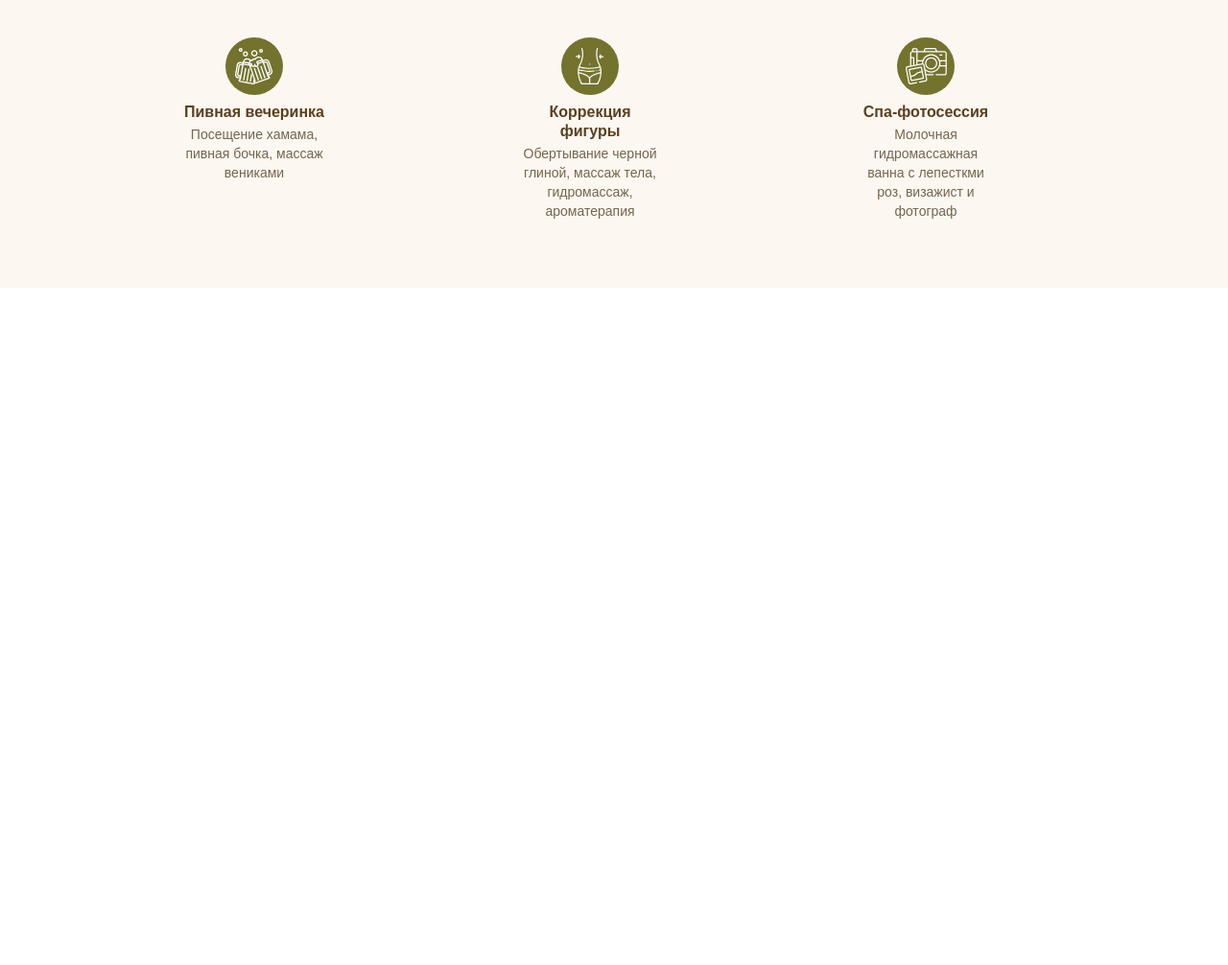
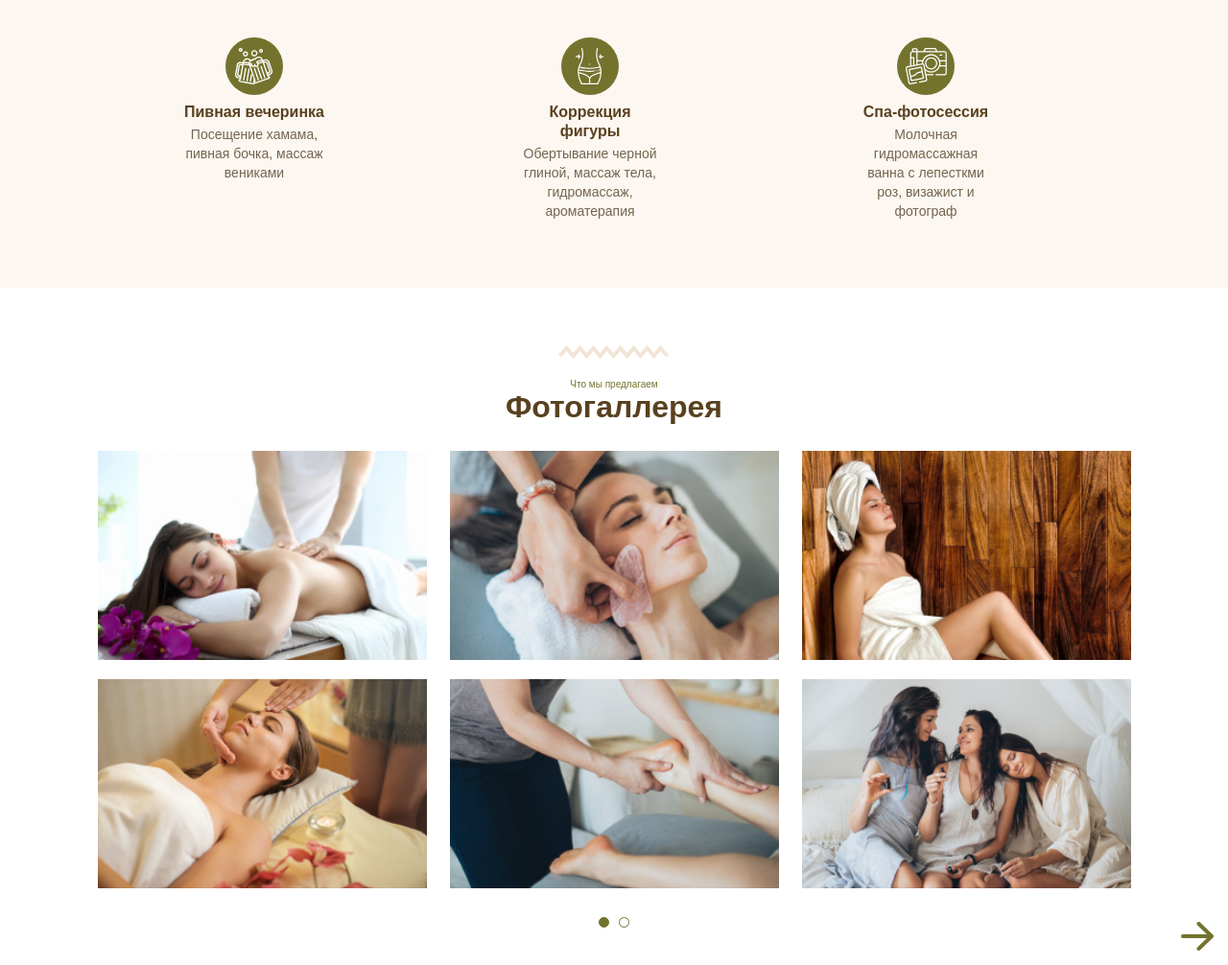
Before and after one commit to OksanaBakuta/spa, a website: page app/index.html in a window 1280 px wide. Shown: the part 2957-3963 px from the top of the page at 96% size. Before the commit the page ends 3257 px from the top, so only its background shows below. Drawn offline with nearby package versions, Linux system fonts and the light colour scheme; files that its build step writes are made by us from their sources; grey boxes are pictures that could not be loaded; files whose address does not match are found by name.

Commit message:
added section gallery

```diff
--- a/app/index.html
+++ b/app/index.html
@@ -534,6 +534,45 @@
       </div>
     </section>
 
+    <section class="gallery">
+      <div class="container">
+        <div class="subtitle">Что мы предлагаем</div>
+        <h4 class="title">Фотогаллерея</h4>
+        <div class="gallery__slider">
+          <div class="gallery__item">
+            <img class="gallery__item-img" src="images/gallery/1.jpg" alt="photo">
+          </div>
+          <div class="gallery__item">
+            <img class="gallery__item-img" src="images/gallery/2.jpg" alt="photo">
+          </div>
+          <div class="gallery__item">
+            <img class="gallery__item-img" src="images/gallery/3.jpg" alt="photo">
+          </div>
+          <div class="gallery__item">
+            <img class="gallery__item-img" src="images/gallery/4.jpg" alt="photo">
+          </div>
+          <div class="gallery__item">
+            <img class="gallery__item-img" src="images/gallery/5.jpg" alt="photo">
+          </div>
+          <div class="gallery__item">
+            <img class="gallery__item-img" src="images/gallery/6.jpg" alt="photo">
+          </div>
+          <div class="gallery__item">
+            <img class="gallery__item-img" src="images/services/1.1.jpg" alt="photo">
+          </div>
+          <div class="gallery__item">
+            <img class="gallery__item-img" src="images/services/2.1.jpg" alt="photo">
+          </div>
+          <div class="gallery__item">
+            <img class="gallery__item-img" src="images/services/3.1.jpg" alt="photo">
+          </div>
+        </div>
+      </div>
+      <a class="more" href="#">
+        <img class="more__img" src="images/icons/arrow-right.svg" alt="more">
+      </a>
+    </section>
+
   </main>
 
 
--- a/app/js/main.js
+++ b/app/js/main.js
@@ -35,6 +35,12 @@ $(function(){
     dots: true,
   });
 
+  $('.gallery__slider').slick({
+    rows: 2,
+    slidesPerRow: 3,
+    dots: true,
+    arrows: false
+  });
 
 
 });
--- a/app/scss/style.scss
+++ b/app/scss/style.scss
@@ -320,7 +320,29 @@
   }
 }
 
-
+.gallery{
+  padding: 91px 0 34px;
+  text-align: center;
+  position: relative;
+  background-image: url('../images/line-bg.svg');
+  background-repeat: no-repeat;
+  background-position: top 60px center;
+  &__slider{
+    margin-top: 26px;
+    padding-bottom: 26px;
+  }
+  &__item{
+    max-width: 343px;
+    height: 218px;
+    overflow: hidden;
+    margin: 0 12px 15px;
+  }
+  &__item-img{
+    object-fit: cover;
+    height: 218px;
+    min-width: 343px;
+  }
+}
 
 
 
```
Also changed, not shown: app/images/gallery/1.jpg (added), app/images/gallery/2.jpg (added), app/images/gallery/3.jpg (added), app/images/gallery/4.jpg (added), app/images/gallery/5.jpg (added), app/images/gallery/6.jpg (added), app/js/main.min.js.
